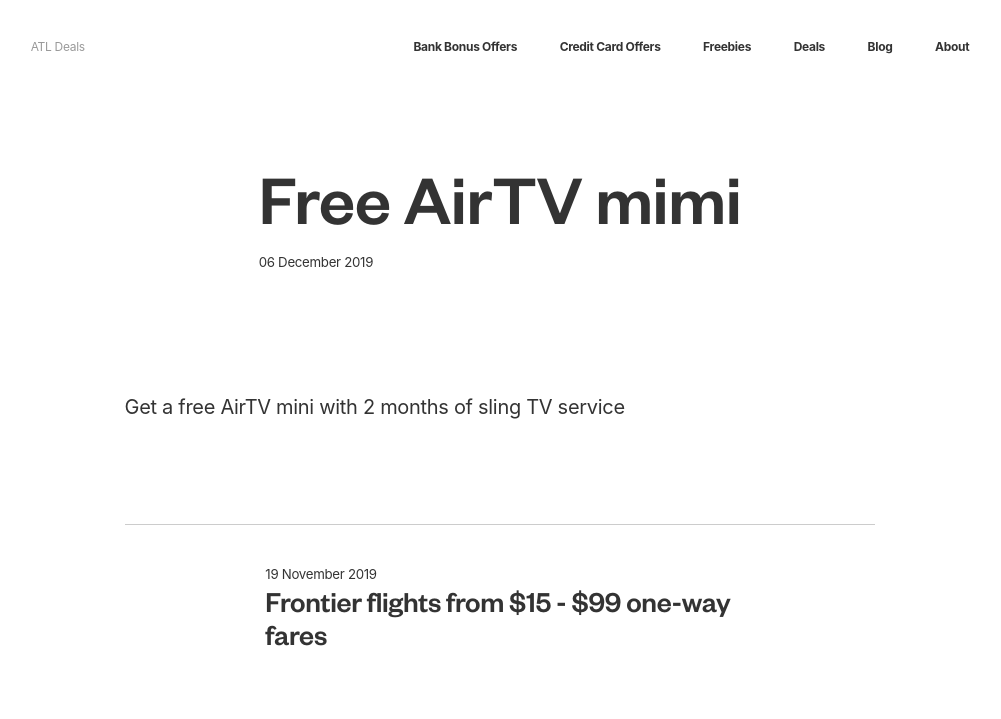
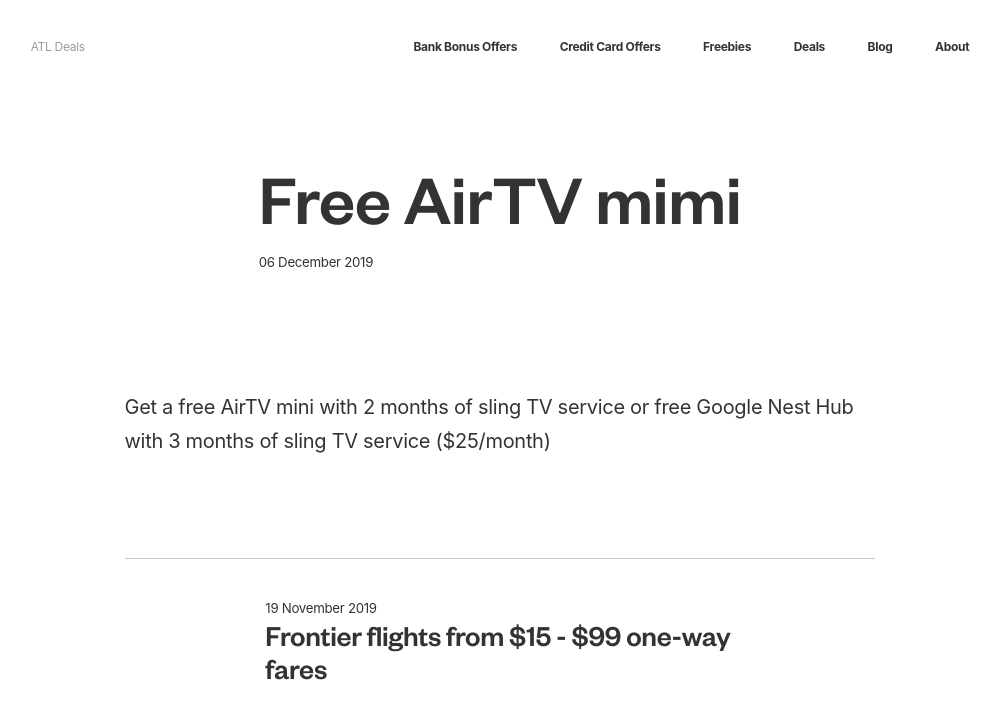
Before and after one commit to ohiosveryown/atldeals, a Jekyll site: the page built from _posts/2019-12-06-free-airtv-mimi.markdown, in a window 1280 px wide. Shown: the top 719 px of the page, without its empty margins (140-1141 px from the left). Built offline with Jekyll 4.4.1, drawn with Linux system fonts in a browser that asks for light colours.

Commit message:
Updated Free Airtv Mimi

```diff
--- a/_posts/2019-12-06-free-airtv-mimi.markdown
+++ b/_posts/2019-12-06-free-airtv-mimi.markdown
@@ -8,4 +8,4 @@
 layout: post
 ---
 
-Get a free AirTV mini with 2 months of sling TV service
+Get a free AirTV mini with 2 months of sling TV service or free Google Nest Hub with 3 months of sling TV service ($25/month)
```
